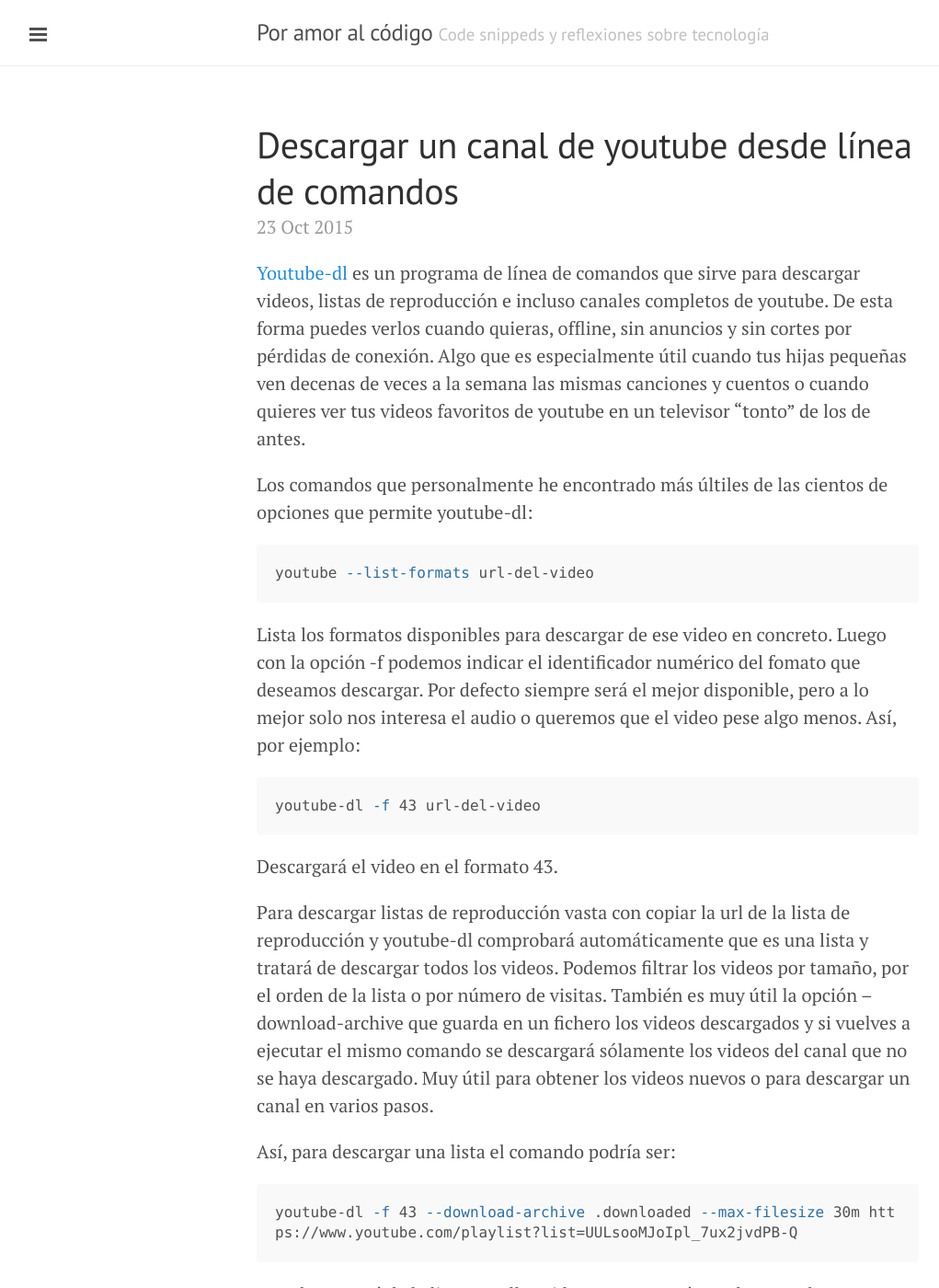
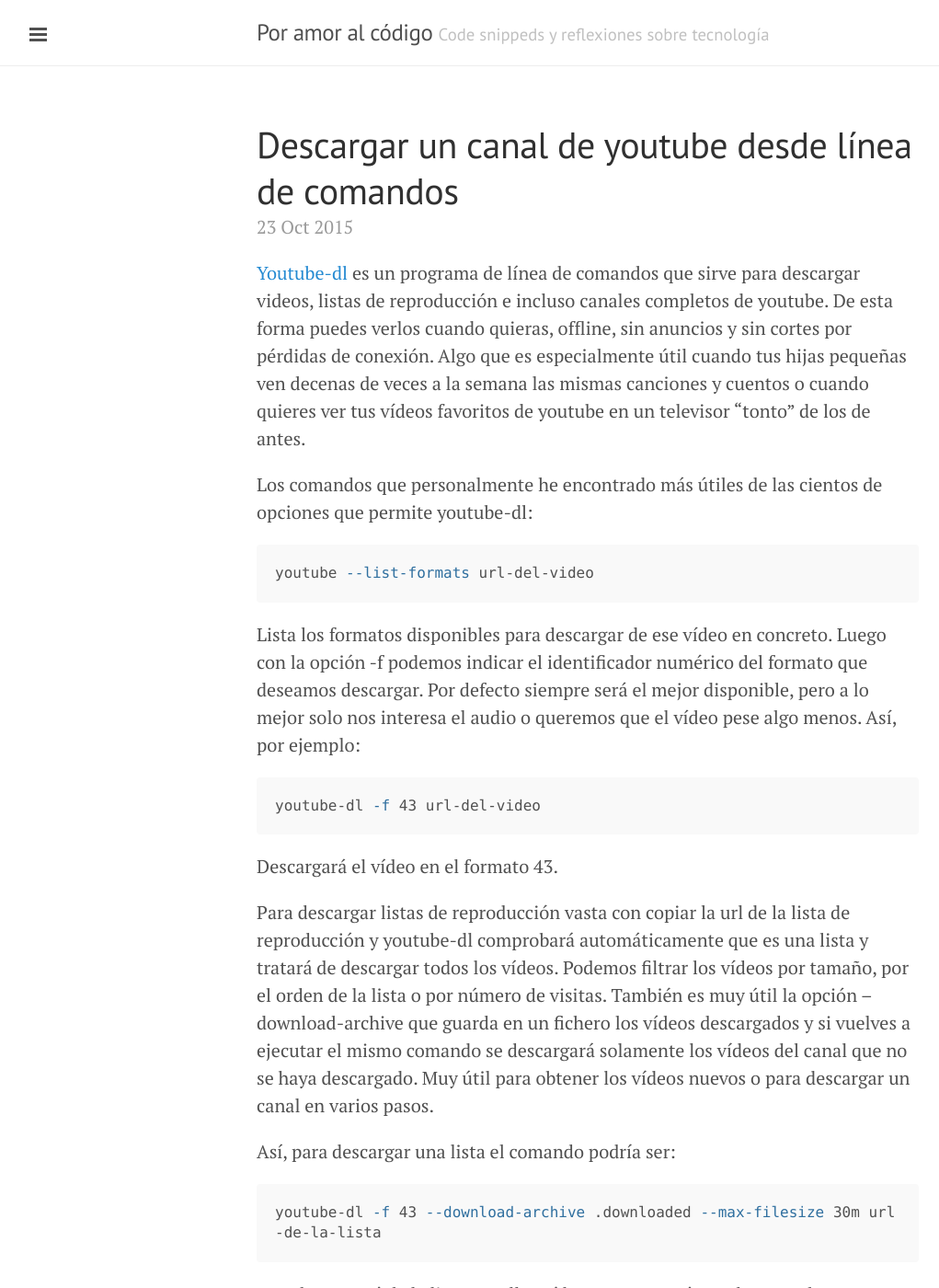
Before and after one commit to juanmirod/juanmirod.github.io, a Jekyll site: the page built from _posts/2015-10-23-descargar-un-canal-de-youtube-desde-l-nea-de-comandos.markdown, in a window 1280 px wide and 1400 px high. Shown: the whole window at 92% size, without its empty margins (1-1022 px from the left). Built offline with Jekyll 4.4.1, drawn with Linux system fonts in a browser that asks for light colours; some of the changed text lies outside the part shown.

Commit message:
Post update: Descargar un canal de youtube desde línea de comandos

````diff
--- a/_posts/2015-10-23-descargar-un-canal-de-youtube-desde-l-nea-de-comandos.markdown
+++ b/_posts/2015-10-23-descargar-un-canal-de-youtube-desde-l-nea-de-comandos.markdown
@@ -3,33 +3,33 @@
 title: Descargar un canal de youtube desde línea de comandos
 layout: post
 ---
-[Youtube-dl](https://rg3.github.io/youtube-dl/) es un programa de línea de comandos que sirve para descargar videos, listas de reproducción e incluso canales completos de youtube. De esta forma puedes verlos cuando quieras, offline, sin anuncios y sin cortes por pérdidas de conexión. Algo que es especialmente útil cuando tus hijas pequeñas ven decenas de veces a la semana las mismas canciones y cuentos o cuando quieres ver tus videos favoritos de youtube en un televisor "tonto" de los de antes.
+[Youtube-dl](https://rg3.github.io/youtube-dl/) es un programa de línea de comandos que sirve para descargar videos, listas de reproducción e incluso canales completos de youtube. De esta forma puedes verlos cuando quieras, offline, sin anuncios y sin cortes por pérdidas de conexión. Algo que es especialmente útil cuando tus hijas pequeñas ven decenas de veces a la semana las mismas canciones y cuentos o cuando quieres ver tus vídeos favoritos de youtube en un televisor "tonto" de los de antes.
 
-Los comandos que personalmente he encontrado más últiles de las cientos de opciones que permite youtube-dl:
+Los comandos que personalmente he encontrado más útiles de las cientos de opciones que permite youtube-dl:
 
 ```shell
 youtube --list-formats url-del-video
 ```
 
-Lista los formatos disponibles para descargar de ese video en concreto. Luego con la opción -f podemos indicar el identificador numérico del fomato que deseamos descargar. Por defecto siempre será el mejor disponible, pero a lo mejor solo nos interesa el audio o queremos que el video pese algo menos. Así, por ejemplo:
+Lista los formatos disponibles para descargar de ese vídeo en concreto. Luego con la opción -f podemos indicar el identificador numérico del formato que deseamos descargar. Por defecto siempre será el mejor disponible, pero a lo mejor solo nos interesa el audio o queremos que el vídeo pese algo menos. Así, por ejemplo:
 
 ```shell
 youtube-dl -f 43 url-del-video
 ```
 
-Descargará el video en el formato 43.
+Descargará el vídeo en el formato 43.
 
-Para descargar listas de reproducción vasta con copiar la url de la lista de reproducción y youtube-dl comprobará automáticamente que es una lista y tratará de descargar todos los videos. Podemos filtrar los videos por tamaño, por el orden de la lista o por número de visitas. También es muy útil la opción --download-archive que guarda en un fichero los videos descargados y si vuelves a ejecutar el mismo comando se descargará sólamente los videos del canal que no se haya descargado. Muy útil para obtener los videos nuevos o para descargar un canal en varios pasos.
+Para descargar listas de reproducción vasta con copiar la url de la lista de reproducción y youtube-dl comprobará automáticamente que es una lista y tratará de descargar todos los vídeos. Podemos filtrar los vídeos por tamaño, por el orden de la lista o por número de visitas. También es muy útil la opción --download-archive que guarda en un fichero los vídeos descargados y si vuelves a ejecutar el mismo comando se descargará solamente los vídeos del canal que no se haya descargado. Muy útil para obtener los vídeos nuevos o para descargar un canal en varios pasos.
 
 Así, para descargar una lista el comando podría ser:
 
 ```shell
-youtube-dl -f 43 --download-archive .downloaded --max-filesize 30m https://www.youtube.com/playlist?list=UULsooMJoIpl_7ux2jvdPB-Q
+youtube-dl -f 43 --download-archive .downloaded --max-filesize 30m url-de-la-lista
 ```
 
-Y se descargará de la lista aquellos videos que no estén ya descargados y tengan un peso menor a 30mb en el formato número 43.
+Y se descargará de la lista aquellos vídeos que no estén ya descargados y tengan un peso menor a 30mb en el formato número 43.
 
-Para descargar un canal completo sólo hay que ir a la lista de los videos subidos del canal.
+Para descargar un canal completo sólo hay que ir a la lista de los vídeos subidos del canal.
 
 Nota para aficionados a los gestores de paquetes: Si descargas youtube-dl con apt-get, yum o otro gestor de paquetes, seguramente obtengas una versión bastante antigua y obsoleta que da un error al tratar de descargar listas de reproducción. Es mejor instalar la última versión directamente desde la web siguiendo sus instrucciones:
 
@@ -38,6 +38,6 @@
 sudo chmod a+rx /usr/local/bin/youtube-dl
 ```
 
-y luego actualizar cuando se desee haciendo simplemente ``youtube-dl -u``
+y luego, actualizar cuando se desee haciendo simplemente ``youtube-dl -u``
 
 ¿Tienes alguna duda, comentario o corrección? Este post está en [github](https://github.com/juanmirod/juanmirod.github.io/blob/master/_posts/2015-10-16-sobre-coches-aut-nomos-y-la-siguiente-gran-crisis-de-empleo.markdown) y puedes contribuir a hacerlo más grande y mejor.
````
